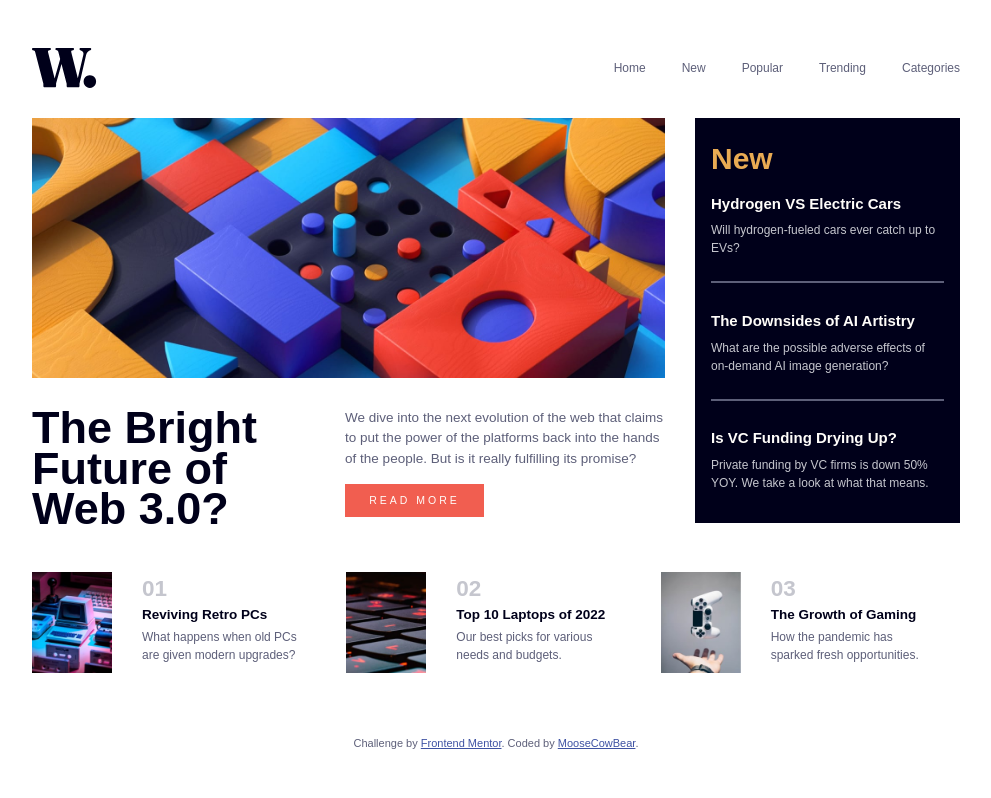
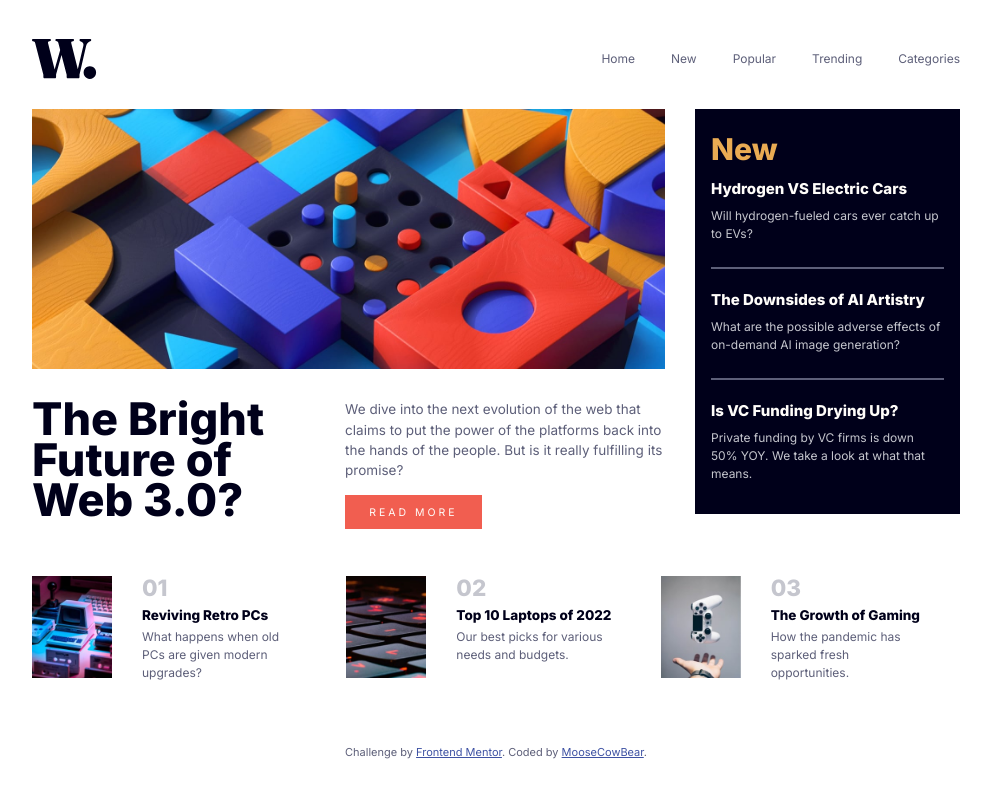
Before and after one commit to MooseCowBear/frontend-mentor-news-homepage, a plain HTML site: page index.html in a window 1280 px wide. Shown: the whole page, without its empty margins (144-1135 px from the left). Drawn offline with Linux system fonts and the light colour scheme.

Commit message:
Fix font, update screenshot

```diff
--- a/styles.css
+++ b/styles.css
@@ -67,7 +67,7 @@ a:not([class]) {
 
 body {
     font-size: 15px;
-    font-family: "Hanken Grotesk", sans-serif;
+    font-family: "Inter", sans-serif;
     display: flex;
     flex-direction: column;
     align-items: center;
```
Also changed, not shown: 1 other file.
